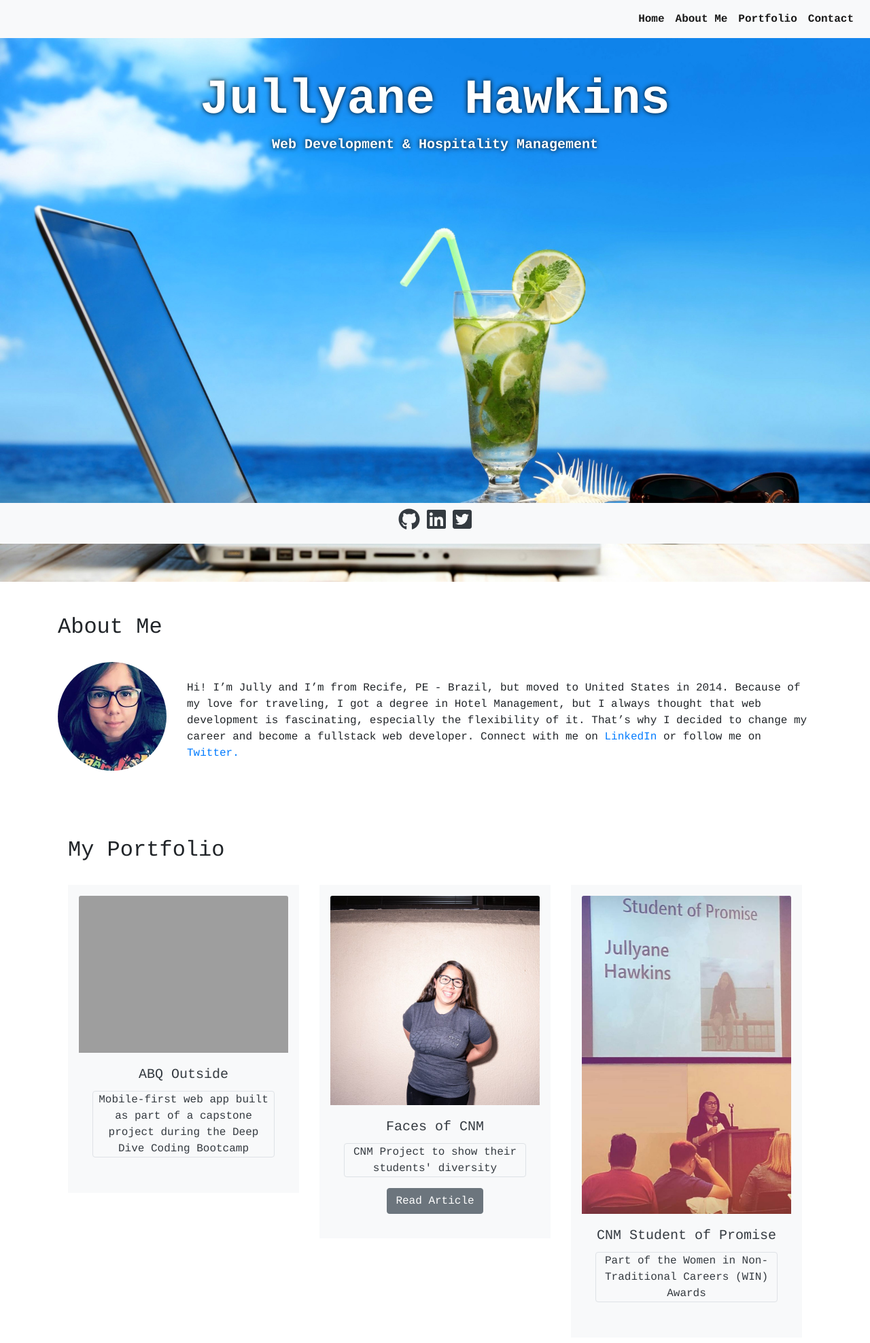
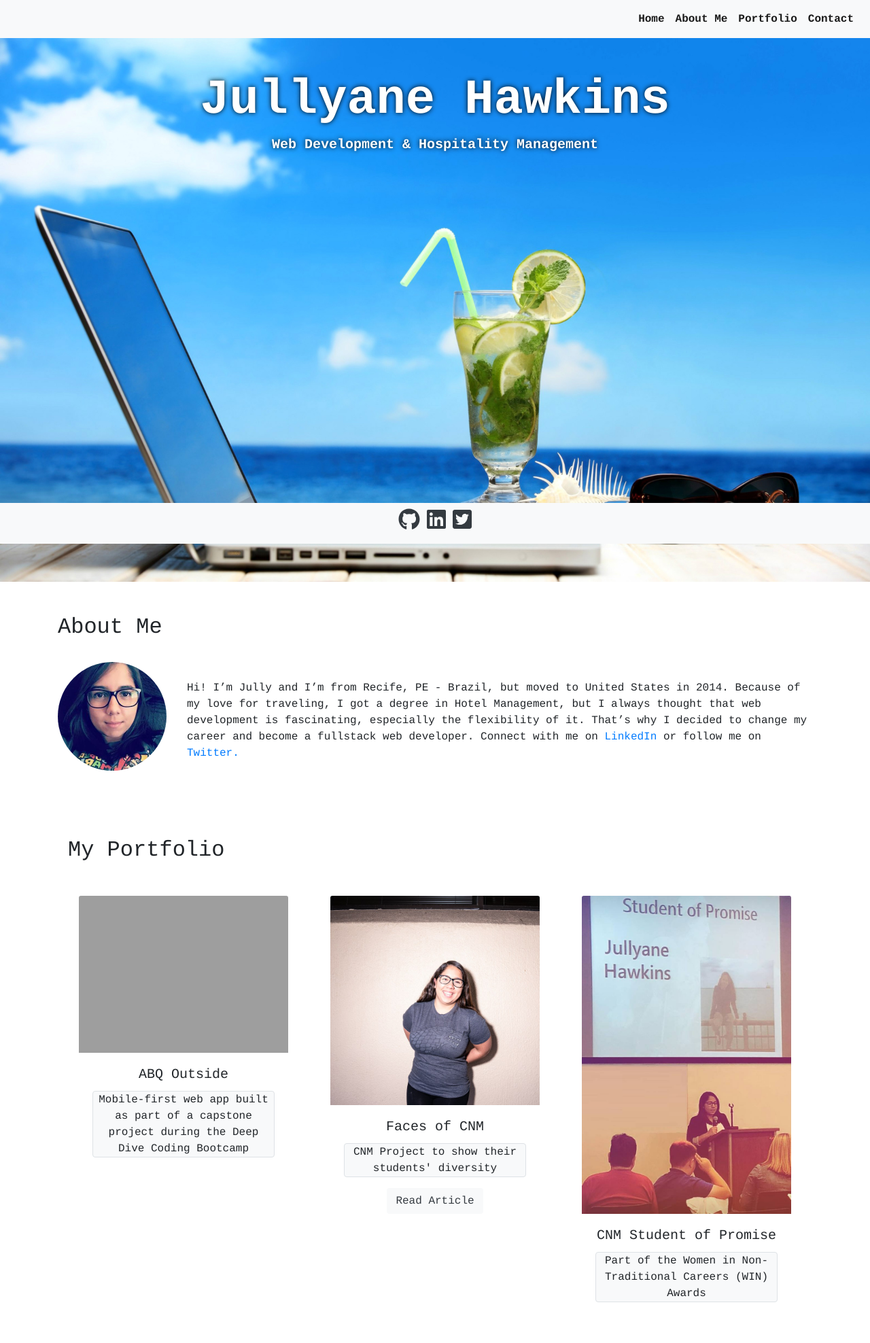
Before and after one commit to jullyanehawkins/jullyane-hawkins, a PHP site: page / in a window 1280 px wide. Shown: the whole page at 68% size. Run offline with PHP 8.4, Linux system fonts and the light colour scheme; some libraries are stand-ins or nearby versions; grey boxes are pictures that could not be loaded.

Commit message:
Changed style from my portfolio

```diff
--- a/public_html/index.php
+++ b/public_html/index.php
@@ -65,7 +65,7 @@
 			<div class="container">
 				<div class="row">
 					<div class="col-12 col-lg-4">
-						<div class="p-3 mb-2 bg-light text-dark">
+						<div class="p-3 mb-2">
 							<img class="card-img-top" src="https://res.cloudinary.com/simpleview/image/upload/c_fill,f_auto,h_448,q_50,w_1024/v1/clients/albuquerque/Screen_Shot_2017_12_06_at_7_46_24_PM_e08b1282-5f14-4905-9f4b-4db707b9b4ec.png" alt="ABQ Outside">
 							<div class="card-body">
 								<h5 class="card-title text-center">ABQ Outside</h5>
@@ -74,19 +74,19 @@
 						</div>
 					</div>
 					<div class="col-12 col-lg-4">
-						<div class="p-3 mb-2 bg-light text-dark">
+						<div class="p-3 mb-2">
 							<img class="card-img-top" src="images/faces-of-cnm.jpeg" alt="Faces of CNM">
 							<div class="card-body">
 								<h5 class="card-title text-center">Faces of CNM</h5>
 								<p class="rounded border bg-light text-center">CNM Project to show their students' diversity</p>
 								<div class="text-center">
-									<a href="https://www.cnm.edu/news/faces-of-cnm-jullyane-hawkins" target="blank" class="btn btn-primary btn-secondary">Read Article</a>
+									<a href="https://www.cnm.edu/news/faces-of-cnm-jullyane-hawkins" target="blank" class="btn bg-light text-dark">Read Article</a>
 								</div>
 							</div>
 						</div>
 					</div>
 					<div class="col-12 col-lg-4">
-						<div class="p-3 mb-2 bg-light text-dark">
+						<div class="p-3 mb-2">
 							<img class="card-img-top" src="images/student-of-promise.jpg" alt="CNM Student of Promise">
 							<div class="card-body">
 								<h5 class="card-title text-center">CNM Student of Promise</h5>
```
